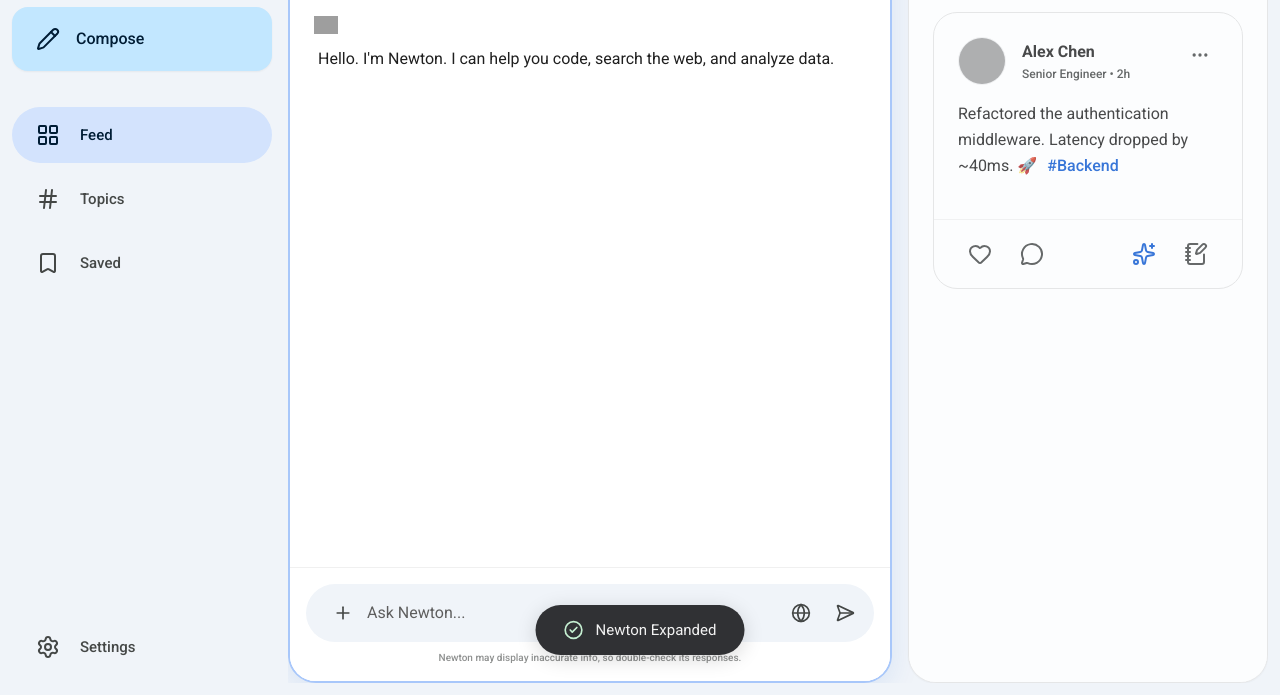
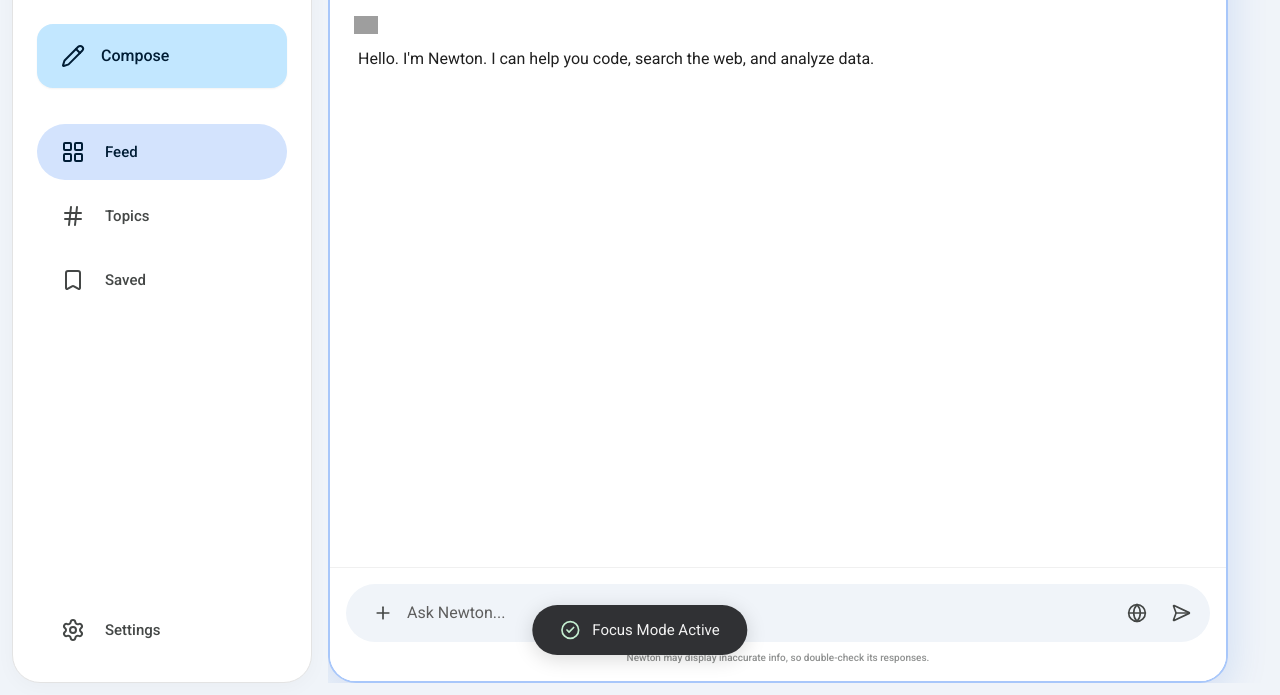
Before and after one commit to phuentx/gravitas, a plain HTML site: page index.html in a window 1280 px wide. Both pictures are taken after a click on the button 1221 px from the left and 52 px from the top of the page. Shown: the part 105-800 px from the top of the page. Drawn offline with nearby package versions, Linux system fonts and the light colour scheme; grey boxes are pictures that could not be loaded; a web font is replaced by a local one.

Commit message:
Update index.html

```diff
--- a/index.html
+++ b/index.html
@@ -50,12 +50,48 @@
         .post-card { background: white; border: 1px solid var(--outline); border-radius: 24px; transition: box-shadow 0.3s ease, border-color 0.3s ease; }
         .post-card:hover { border-color: #d3e3fd; box-shadow: 0 4px 15px rgba(0,0,0,0.02); }
 
-        .feed-panel { flex: 1; min-width: 0; order: 1; transition: all 0.5s cubic-bezier(0.2, 0, 0, 1); border-radius: 28px; border: 1px solid transparent; }
-        .ai-panel { width: 440px; flex-shrink: 0; order: 2; transition: all 0.5s cubic-bezier(0.2, 0, 0, 1); border-radius: 28px; border: 1px solid transparent; }
+        /* STANDARD LAYOUT */
+        .feed-panel { flex: 1; min-width: 0; order: 1; transition: all 0.4s cubic-bezier(0.2, 0, 0, 1); border-radius: 28px; border: 1px solid transparent; }
+        .ai-panel { width: 440px; flex-shrink: 0; order: 2; transition: all 0.4s cubic-bezier(0.2, 0, 0, 1); border-radius: 28px; border: 1px solid transparent; }
 
-        .swapped .feed-panel { flex: none; width: 360px; order: 2; opacity: 0.8; }
-        .swapped .feed-panel .code-preview { display: none; }
-        .swapped .ai-panel { flex: 1; width: auto; order: 1; border: 2px solid #a8c7fa; box-shadow: 0 8px 30px rgba(11, 87, 208, 0.1); }
+        /* SIDEBAR TRANSITION */
+        #main-sidebar { transition: all 0.4s cubic-bezier(0.2, 0, 0, 1); border: 1px solid transparent; }
+
+        /* --- FOCUS MODE (SWAPPED) --- */
+
+        /* 1. Sidebar becomes a Container/Card - BIGGER & WIDER */
+        body.mode-focus #main-sidebar {
+            background: white;
+            border: 1px solid #e3e3e3;
+            border-radius: 28px;
+            padding: 24px; /* More internal padding */
+            box-shadow: 0 4px 20px rgba(0,0,0,0.03);
+            width: 300px !important; /* Force wider width in focus mode */
+            flex-shrink: 0;
+        }
+
+        /* 2. Workspace Layout Changes - MOVED LEFT (No extra padding) */
+        #workspace-layout.swapped {
+            justify-content: flex-start;
+            padding-left: 0; /* Removed extra padding to sit closer to sidebar */
+        }
+
+        /* 3. Hide Feed */
+        .swapped .feed-panel {
+            display: none !important;
+        }
+
+        /* 4. AI Panel Styling in Focus Mode */
+        .swapped .ai-panel {
+            flex: none;
+            width: 100%;
+            max-width: 900px;
+            order: 1;
+            border: 2px solid #a8c7fa;
+            box-shadow: 0 12px 40px rgba(11, 87, 208, 0.15);
+        }
+
+        /* --------------------------------------------- */
 
         .notebook-overlay { position: fixed; bottom: 0; left: 50%; width: 96%; max-width: 1200px; height: 92vh; background: white; border-top-left-radius: 32px; border-top-right-radius: 32px; box-shadow: 0 -10px 40px rgba(0,0,0,0.1); z-index: 100; transform: translate(-50%, 110%); transition: transform 0.4s cubic-bezier(0.2, 0, 0, 1); display: flex; flex-direction: column; }
         .notebook-active { transform: translate(-50%, 0); }
@@ -80,9 +116,7 @@
 
         .chat-msg-user { background: #f0f4f9; color: #1f1f1f; padding: 14px 24px; border-radius: 24px; border-bottom-right-radius: 4px; max-width: 85%; align-self: flex-end; font-size: 16px; }
 
-        /* ADJUSTED AI MESSAGE SPACING */
         .chat-msg-ai { width: 100%; color: #1f1f1f; font-size: 16px; line-height: 1.7; padding-right: 12px; padding-left: 4px; }
-
         .chat-msg-ai p { margin-bottom: 16px; }
         .chat-msg-ai strong { font-weight: 700; color: #1f1f1f; }
         .chat-msg-ai ul { list-style-type: disc; padding-left: 20px; margin-bottom: 16px; }
@@ -160,7 +194,7 @@
         </div>
     </div>
 
-    <aside class="hidden md:flex w-[80px] lg:w-[260px] flex-col shrink-0 py-2 gap-3 transition-all duration-300">
+    <aside id="main-sidebar" class="hidden md:flex w-[80px] lg:w-[260px] flex-col shrink-0 py-2 gap-3">
         <div class="h-16 flex items-center gap-3 pl-2 lg:pl-5 mb-4">
             <img src="https://i.imghippo.com/files/fRGt5603uII.png" class="w-10 h-10 object-contain">
             <h1 class="text-[24px] google-font text-[#444746] hidden lg:block tracking-tight">Edu<span class="font-medium text-[#1f1f1f]">Link</span></h1>
@@ -176,7 +210,7 @@
         <div class="mt-auto mx-2 lg:mx-0"><button class="flex items-center justify-center lg:justify-start gap-5 px-0 lg:px-6 py-4 text-[#444746] hover:bg-[#e8f0fe] rounded-full font-medium transition-colors w-full"><i data-lucide="settings" class="w-6 h-6"></i> <span class="hidden lg:block text-[15px]">Settings</span></button></div>
     </aside>
 
-    <div id="workspace-layout" class="flex-1 flex min-w-0 gap-4 relative overflow-hidden">
+    <div id="workspace-layout" class="flex-1 flex min-w-0 gap-4 relative overflow-hidden transition-all duration-300">
         <main id="feed-panel" class="feed-panel bg-white flex flex-col relative overflow-hidden shadow-sm border border-[#e3e3e3]">
             <header class="h-20 flex items-center justify-between px-6 shrink-0 z-20 sticky top-0 bg-white/90 backdrop-blur-md border-b border-[#f0f0f0]">
                 <div class="md:hidden flex items-center gap-3"><button class="icon-btn"><i data-lucide="menu" class="w-6 h-6"></i></button></div>
@@ -277,10 +311,11 @@
 
         let isSwapped = false;
         function toggleNewtonExpand() {
+            document.body.classList.toggle('mode-focus');
             const layout = document.getElementById('workspace-layout');
             const icon = document.getElementById('expand-icon');
             isSwapped = !isSwapped;
-            if (isSwapped) { layout.classList.add('swapped'); icon.setAttribute('data-lucide', 'minimize-2'); showToast("Newton Expanded"); }
+            if (isSwapped) { layout.classList.add('swapped'); icon.setAttribute('data-lucide', 'minimize-2'); showToast("Focus Mode Active"); }
             else { layout.classList.remove('swapped'); icon.setAttribute('data-lucide', 'maximize-2'); }
             lucide.createIcons();
         }
```
